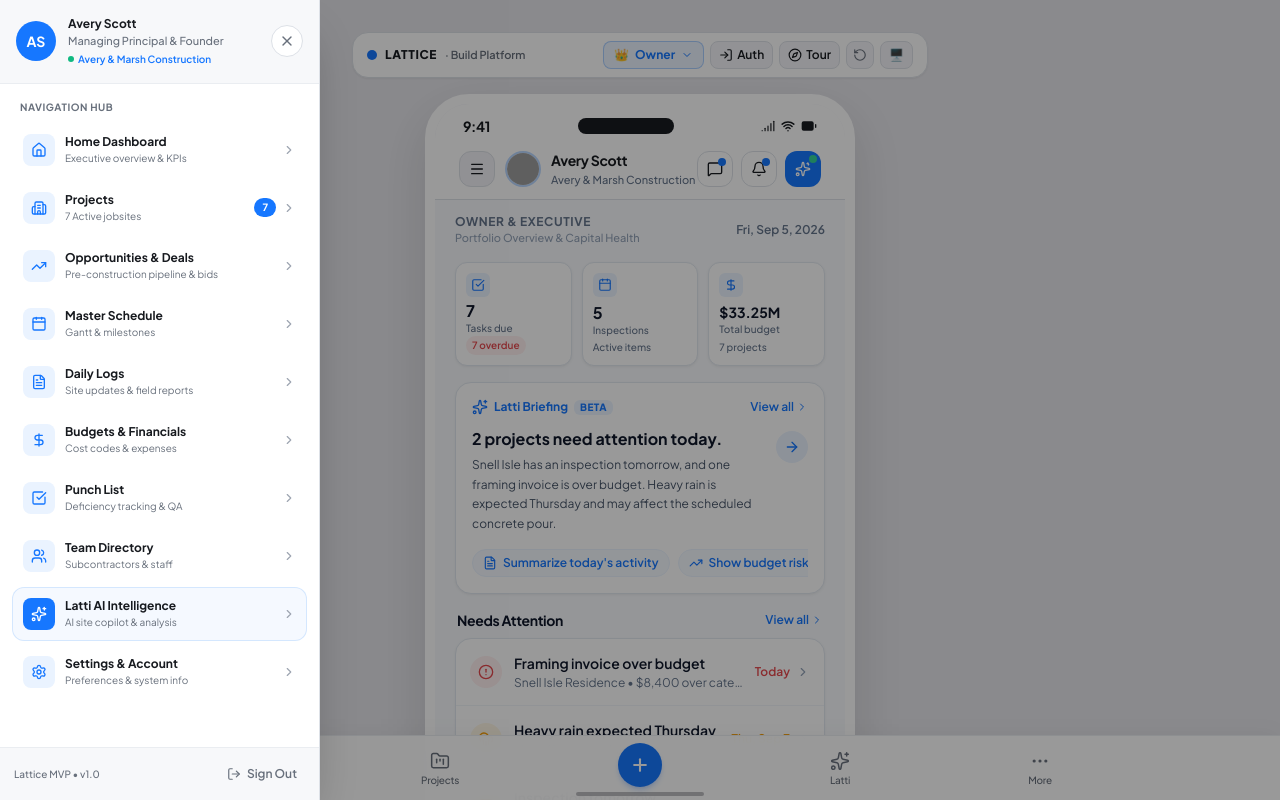
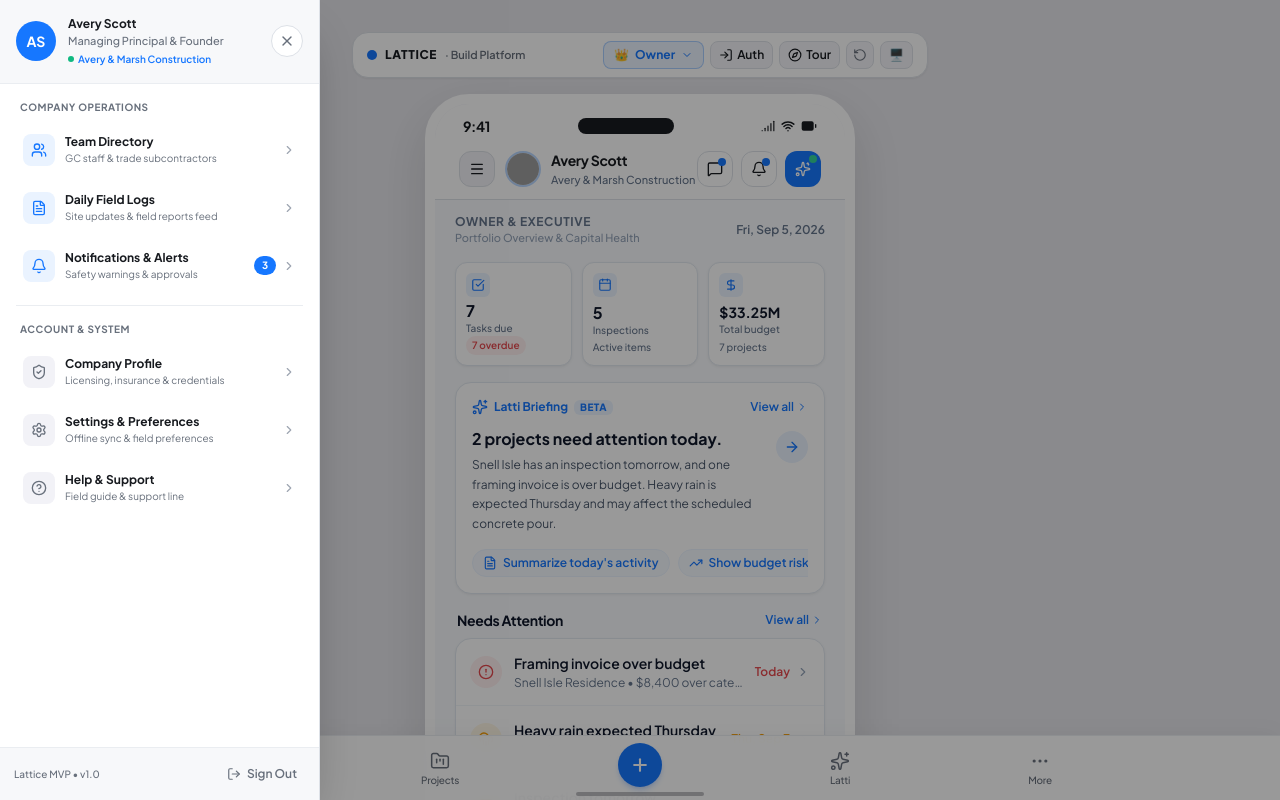
Before and after one commit to BeingSazzad/Construction-Project-Management, a React (Vite) app: page / in a window 1280 px wide. Both pictures are taken after a click on the button 477 px from the left and 169 px from the top of the page. Shown: the top 800 px of the page. Built offline with nearby package versions, Linux system fonts and the light colour scheme; grey boxes are pictures that could not be loaded.

Commit message:
fix(drawer): eliminate navigation duplicacy and redundant project tabs according to new feedback direction

```diff
--- a/src/App.tsx
+++ b/src/App.tsx
@@ -120,6 +120,7 @@ export function App() {
   const [initialCalendarDate, setInitialCalendarDate] = useState<string>('2026-09-05');
 
   // Modals state
+  const [settingsSubView, setSettingsSubView] = useState<string>('main');
   const [isSideDrawerOpen, setIsSideDrawerOpen] = useState(false);
   const [isQuickActionSheetOpen, setIsQuickActionSheetOpen] = useState(false);
   const [isCreateProjectOpen, setIsCreateProjectOpen] = useState(false);
@@ -914,6 +915,7 @@ export function App() {
                   <SettingsView
                     currentUser={currentUser}
                     onSignOut={() => setAppView('auth')}
+                    initialSubView={settingsSubView}
                     onNavigateTab={(t) => {
                       if (t === 'team') {
                         setActiveTab('team');
@@ -1057,17 +1059,16 @@ export function App() {
             currentUser={currentUser}
             projects={projects}
             activeProject={activeProject}
-            onSelectProject={(proj) => {
-              handleSelectProject(proj);
-              setIsSideDrawerOpen(false);
-            }}
             unreadNotifsCount={unreadNotifsCount}
             onNavigateTab={(tab) => {
-              if (tab === 'schedule') {
-                handleSelectProject(projects[0]);
-                setProjectSubTab('schedule');
+              setActiveProject(null);
+              if (tab === 'company' || tab === 'support' || tab === 'security') {
+                setSettingsSubView(tab);
+                setActiveTab('more');
+              } else if (tab === 'settings') {
+                setSettingsSubView('main');
+                setActiveTab('more');
               } else {
-                setActiveProject(null);
                 setActiveTab(tab);
               }
             }}
--- a/src/components/common/SideDrawer.tsx
+++ b/src/components/common/SideDrawer.tsx
@@ -1,8 +1,8 @@
 import React from 'react';
 import { User, Project } from '../../types';
 import {
-  X, Users, Settings, LogOut, Building2, Calendar,
-  Home, FileText, DollarSign, CheckSquare, ChevronRight, Sparkles, TrendingUp
+  X, Users, Settings, LogOut, FileText, Bell,
+  ChevronRight, ShieldCheck, HelpCircle
 } from 'lucide-react';
 
 interface SideDrawerProps {
@@ -12,7 +12,7 @@ interface SideDrawerProps {
   projects?: Project[];
   activeProject?: Project | null;
   onSelectProject?: (project: Project) => void;
-  onNavigateTab: (tab: string) => void;
+  onNavigateTab: (tab: string, subView?: string) => void;
   onOpenCreateProject?: () => void;
   onSignOut: () => void;
   unreadNotifsCount?: number;
@@ -22,14 +22,14 @@ export const SideDrawer: React.FC<SideDrawerProps> = ({
   isOpen,
   onClose,
   currentUser,
-  projects = [],
   onNavigateTab,
   onSignOut,
+  unreadNotifsCount = 0,
 }) => {
   if (!isOpen) return null;
 
-  const go = (tab: string) => {
-    onNavigateTab(tab);
+  const go = (tab: string, subView?: string) => {
+    onNavigateTab(tab, subView);
     onClose();
   };
 
@@ -40,68 +40,49 @@ export const SideDrawer: React.FC<SideDrawerProps> = ({
     return name.slice(0, 2).toUpperCase();
   };
 
-  const NAV_ITEMS = [
+  const OPERATIONS_ITEMS = [
     {
-      id: 'home',
-      label: 'Home Dashboard',
-      description: 'Executive overview & KPIs',
-      icon: Home,
-    },
-    {
-      id: 'projects',
-      label: 'Projects',
-      description: `${projects.length} Active jobsites`,
-      icon: Building2,
-      badge: `${projects.length}`,
-    },
-    {
-      id: 'opportunities',
-      label: 'Opportunities & Deals',
-      description: 'Pre-construction pipeline & bids',
-      icon: TrendingUp,
-    },
-    {
-      id: 'schedule',
-      label: 'Master Schedule',
-      description: 'Gantt & milestones',
-      icon: Calendar,
+      id: 'team',
+      label: 'Team Directory',
+      description: 'GC staff & trade subcontractors',
+      icon: Users,
     },
     {
       id: 'daily-logs',
-      label: 'Daily Logs',
-      description: 'Site updates & field reports',
+      label: 'Daily Field Logs',
+      description: 'Site updates & field reports feed',
       icon: FileText,
     },
     {
-      id: 'budgets',
-      label: 'Budgets & Financials',
-      description: 'Cost codes & expenses',
-      icon: DollarSign,
+      id: 'notifications',
+      label: 'Notifications & Alerts',
+      description: 'Safety warnings & approvals',
+      icon: Bell,
+      badge: unreadNotifsCount > 0 ? `${unreadNotifsCount}` : undefined,
+    },
+  ];
+
+  const ACCOUNT_ITEMS = [
+    {
+      id: 'company',
+      label: 'Company Profile',
+      description: 'Licensing, insurance & credentials',
+      icon: ShieldCheck,
+      subView: 'company',
     },
     {
-      id: 'punch',
-      label: 'Punch List',
-      description: 'Deficiency tracking & QA',
-      icon: CheckSquare,
+      id: 'settings',
+      label: 'Settings & Preferences',
+      description: 'Offline sync & field preferences',
+      icon: Settings,
+      subView: 'main',
     },
     {
-      id: 'team',
-      label: 'Team Directory',
-      description: 'Subcontractors & staff',
-      icon: Users,
-    },
-    {
-      id: 'latti',
-      label: 'Latti AI Intelligence',
-      description: 'AI site copilot & analysis',
-      icon: Sparkles,
-      highlight: true,
-    },
-    {
-      id: 'more',
-      label: 'Settings & Account',
-      description: 'Preferences & system info',
-      icon: Settings,
+      id: 'support',
+      label: 'Help & Support',
+      description: 'Field guide & support line',
+      icon: HelpCircle,
+      subView: 'support',
     },
   ];
 
@@ -113,7 +94,7 @@ export const SideDrawer: React.FC<SideDrawerProps> = ({
         className="absolute inset-0 bg-black/40 backdrop-blur-xs transition-opacity"
       />
 
-      {/* Minimal MVP Drawer Panel */}
+      {/* Minimal MVP Drawer Panel (Apple Light Design System) */}
       <div
         className="relative w-[320px] max-w-[85%] bg-white border-r border-[#DDE1E7] h-full shadow-2xl flex flex-col z-10 overflow-hidden text-[#171A1F] animate-slide-in"
       >
@@ -143,31 +124,24 @@ export const SideDrawer: React.FC<SideDrawerProps> = ({
           </button>
         </div>
 
-        {/* ─── Clean Navigation Menu (No Cluttered Project List) ─── */}
-        <div className="flex-1 overflow-y-auto px-3 py-3 flex flex-col gap-1">
-          <span className="text-[10px] font-bold uppercase tracking-wider text-[#68707C] px-2 py-1 block">
-            Navigation Hub
-          </span>
+        {/* ─── Clean Navigation Hub (Zero Clutter & Duplicacy) ─── */}
+        <div className="flex-1 overflow-y-auto px-3 py-3 flex flex-col gap-3">
+          {/* Group 1: Company Operations */}
+          <div className="flex flex-col gap-1">
+            <span className="text-[10px] font-bold uppercase tracking-wider text-[#68707C] px-2 py-1 block">
+              Company Operations
+            </span>
 
-          <div className="flex flex-col gap-1">
-            {NAV_ITEMS.map((item) => {
+            {OPERATIONS_ITEMS.map((item) => {
               const IconComp = item.icon;
               return (
                 <button
                   key={item.id}
                   onClick={() => go(item.id)}
-                  className={`w-full flex items-center justify-between p-2.5 rounded-xl text-left cursor-pointer transition-all active:scale-[0.99] group border ${
-                    item.highlight
-                      ? 'bg-blue-50/60 border-blue-200/60 hover:bg-blue-100/50'
-                      : 'border-transparent hover:bg-[#F2F2F7]'
-                  }`}
+                  className="w-full flex items-center justify-between p-2.5 rounded-xl text-left cursor-pointer transition-all active:scale-[0.99] group border border-transparent hover:bg-[#F2F2F7]"
                 >
                   <div className="flex items-center gap-2.5 min-w-0 flex-1">
-                    <div className={`w-8 h-8 rounded-lg flex items-center justify-center flex-shrink-0 transition-colors ${
-                      item.highlight
-                        ? 'bg-[#1677FF] text-white'
-                        : 'bg-[#EAF3FF] text-[#1677FF] group-hover:bg-[#1677FF] group-hover:text-white'
-                    }`}>
+                    <div className="w-8 h-8 rounded-lg flex items-center justify-center flex-shrink-0 transition-colors bg-[#EAF3FF] text-[#1677FF] group-hover:bg-[#1677FF] group-hover:text-white">
                       <IconComp className="w-4 h-4 stroke-[2]" />
                     </div>
                     <div className="min-w-0 flex-1">
@@ -186,6 +160,44 @@ export const SideDrawer: React.FC<SideDrawerProps> = ({
                         {item.badge}
                       </span>
                     )}
+                    <ChevronRight className="w-3.5 h-3.5 text-[#9DA5B1] group-hover:text-[#1677FF] group-hover:translate-x-0.5 transition-all" />
+                  </div>
+                </button>
+              );
+            })}
+          </div>
+
+          <div className="h-px bg-[#EAEDF1] mx-1" />
+
+          {/* Group 2: Account & System */}
+          <div className="flex flex-col gap-1">
+            <span className="text-[10px] font-bold uppercase tracking-wider text-[#68707C] px-2 py-1 block">
+              Account &amp; System
+            </span>
+
+            {ACCOUNT_ITEMS.map((item) => {
+              const IconComp = item.icon;
+              return (
+                <button
+                  key={item.id}
+                  onClick={() => go(item.id, item.subView)}
+                  className="w-full flex items-center justify-between p-2.5 rounded-xl text-left cursor-pointer transition-all active:scale-[0.99] group border border-transparent hover:bg-[#F2F2F7]"
+                >
+                  <div className="flex items-center gap-2.5 min-w-0 flex-1">
+                    <div className="w-8 h-8 rounded-lg flex items-center justify-center flex-shrink-0 transition-colors bg-[#F2F2F7] text-[#68707C] group-hover:bg-[#1677FF] group-hover:text-white">
+                      <IconComp className="w-4 h-4 stroke-[2]" />
+                    </div>
+                    <div className="min-w-0 flex-1">
+                      <p className="text-xs font-bold text-[#171A1F] group-hover:text-[#1677FF] transition-colors leading-tight">
+                        {item.label}
+                      </p>
+                      <p className="text-[10px] text-[#68707C] truncate mt-0.5">
+                        {item.description}
+                      </p>
+                    </div>
+                  </div>
+
+                  <div className="flex items-center gap-1.5 flex-shrink-0 ml-2">
                     <ChevronRight className="w-3.5 h-3.5 text-[#9DA5B1] group-hover:text-[#1677FF] group-hover:translate-x-0.5 transition-all" />
                   </div>
                 </button>
--- a/src/components/settings/SettingsView.tsx
+++ b/src/components/settings/SettingsView.tsx
@@ -25,12 +25,14 @@ export interface SettingsViewProps {
   currentUser: User;
   onSignOut: () => void;
   onNavigateTab?: (tab: string) => void;
+  initialSubView?: string;
 }
 
 export const SettingsView: React.FC<SettingsViewProps> = ({
   currentUser,
   onSignOut,
-  onNavigateTab
+  onNavigateTab,
+  initialSubView
 }) => {
   const [userData, setUserData] = useState<User>(currentUser);
   const [subView, setSubView] = useState<
@@ -38,7 +40,13 @@ export const SettingsView: React.FC<SettingsViewProps> = ({
     'privacy' | 'support' | 'profile' | 'security' | 'ai-disclaimer' |
     'subscription-terms' | 'beta' | 'certifications' | 'equipment' |
     'emergency' | 'sop' | 'field-sync' | 'verified'
-  >('main');
+  >((initialSubView as any) || 'main');
+
+  React.useEffect(() => {
+    if (initialSubView) {
+      setSubView(initialSubView as any);
+    }
+  }, [initialSubView]);
   const [pushMasterEnabled, setPushMasterEnabled] = useState(true);
 
   // Field Staff Specific Settings
```
